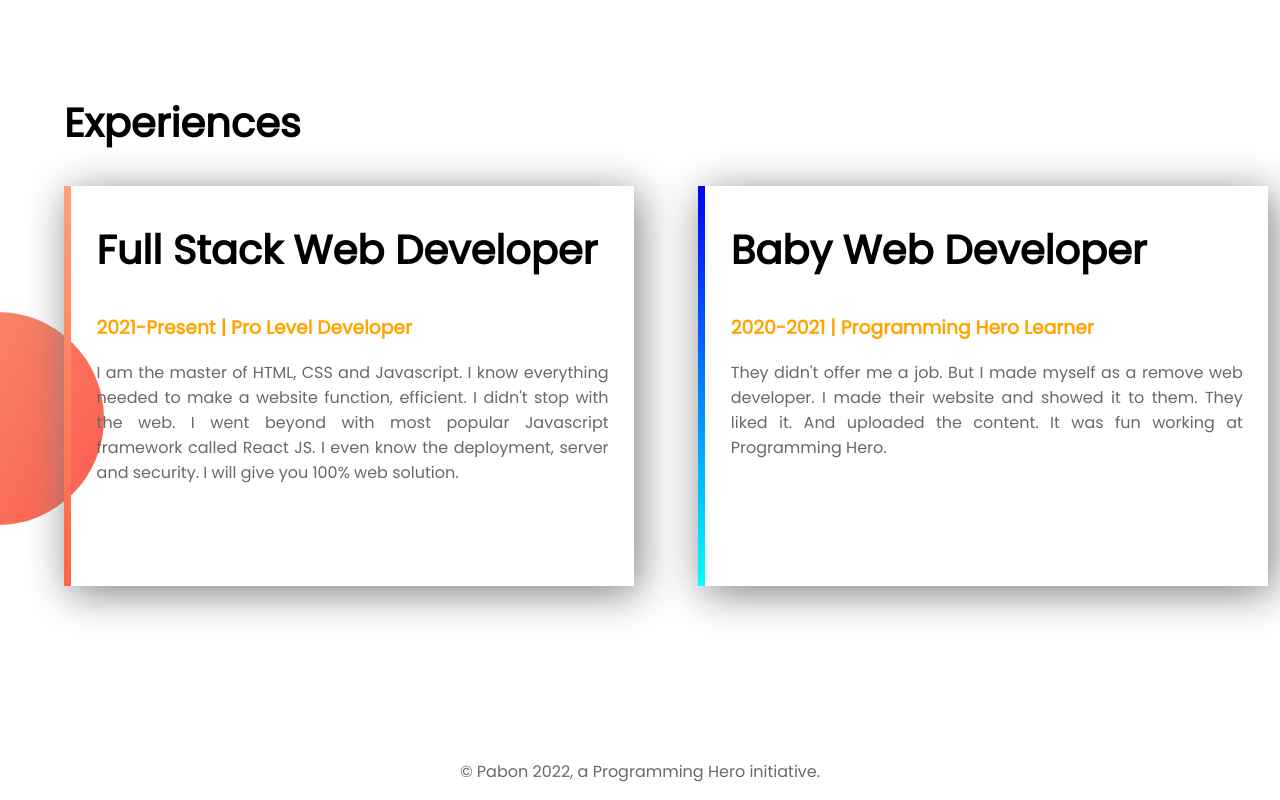
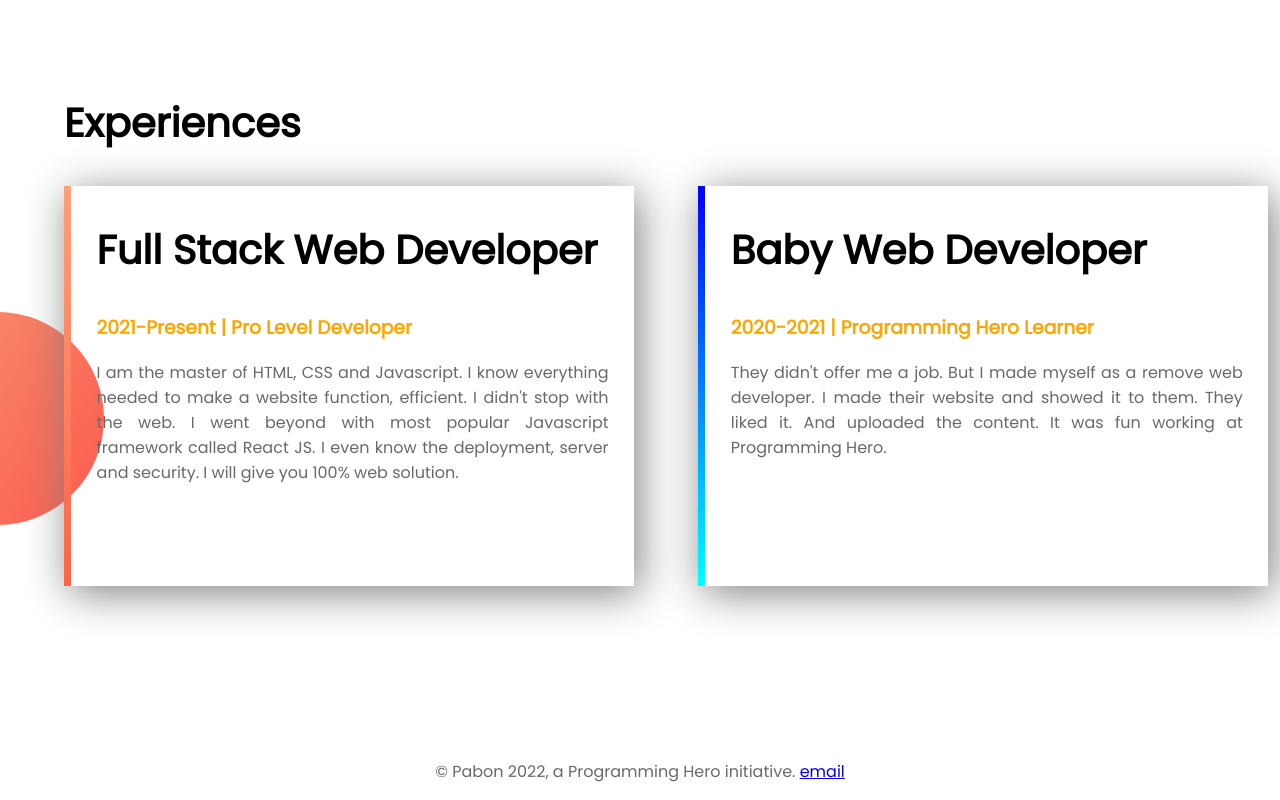
Before and after one commit to Programming-bro/my-portfolio, a plain HTML site: page index.html in a window 1280 px wide. Shown: the part 1240-2040 px from the top of the page. Drawn offline with Linux system fonts and the light colour scheme; a script that the page names is missing.

Commit message:
portfolio

```diff
--- a/index.html
+++ b/index.html
@@ -57,7 +57,7 @@
         </div>
     </section>
     <footer>
-        <p>© Pabon 2022, a Programming Hero initiative.</p>
+        <p>© Pabon 2022, a Programming Hero initiative. <a href="mailto:studycornerssc@gmail.com"> email </a></p>
     </footer>
     <script src="app.js"></script>
 </body>
```
